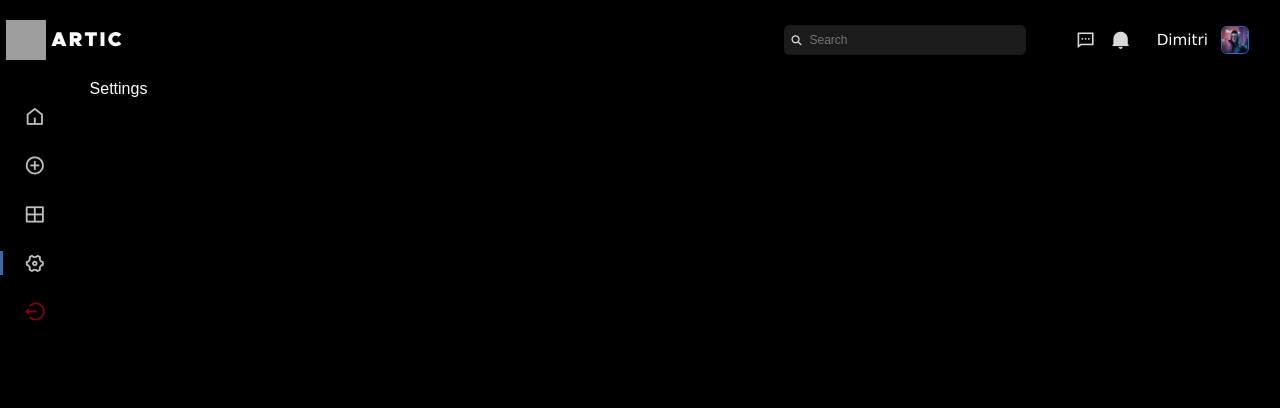
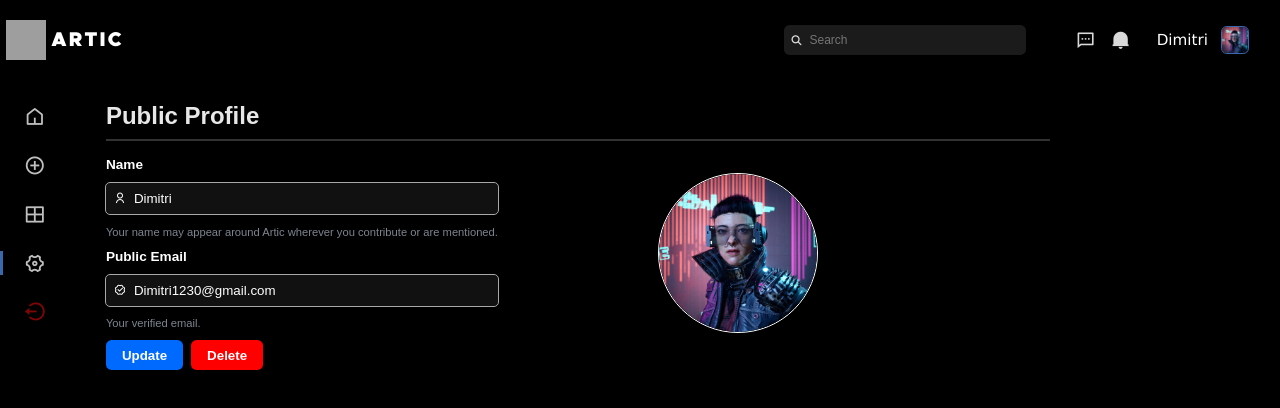
Before and after one commit to Siddhantsingh1230/Artic, a React (Create React App) app: page /setting in a window 1280 px wide. Shown: the top 408 px of the page. Built offline with nearby package versions, Linux system fonts and the light colour scheme; grey boxes are pictures that could not be loaded.

Commit message:
added setting page

```diff
--- a/src/components/Setting.jsx
+++ b/src/components/Setting.jsx
@@ -1,11 +1,48 @@
-import React from 'react';
+import React, { useState } from "react";
 
 const Setting = () => {
+  const [name, setName] = useState("Dimitri");
+  const [email, setEmail] = useState("Dimitri1230@gmail.com");
+  const handleNameChange=(e)=>{
+    setName(e.target.value);
+  }
+  const handleEmailChange=(e)=>{
+    setEmail(e.target.value);
+  }
   return (
     <>
-      Settings
+      <div className="setting">
+        <h2>Public Profile</h2>
+        <hr />
+        <div className="info">
+          <div className="userDetails">
+            <p>Name</p>
+            <div className="userSettingName">
+              <i className="ri-user-line"></i>
+              <input onChange={(e)=>{
+                handleNameChange(e);
+              }} value={name} type="text"/>
+            </div>
+            <small>
+              Your name may appear around Artic wherever you contribute or are
+              mentioned.
+            </small>
+            <p>Public Email</p>
+            <div className="userSettingEmail">
+              <i class="ri-verified-badge-line"></i>
+              <input onChange={(e)=>{
+                handleEmailChange(e);
+              }} value={email} type="text"/>
+            </div>
+            <small>Your verified email.</small>
+          </div>
+          <div className="userImage" ><img src="icon/userSprite.jpg" alt="" /></div>
+        </div>
+        <button className="save">Update</button>
+        <button className="delete">Delete</button>
+      </div>
     </>
   );
-}
+};
 
 export default Setting;
--- a/src/index.css
+++ b/src/index.css
@@ -460,6 +460,7 @@ a {
   filter: blur(0);
 }
 
+
 /* For ToolTips */
 [data-title]:hover:after {
   opacity: 1;
@@ -818,3 +819,117 @@ circle {
   left: 20%;
   transform: translateY(-50%);
 }
+
+/* Setting page */
+.setting{
+  height: 100%;
+  width: 100%;
+  /* border: 1px solid red; */
+  padding: 1.4rem;
+}
+.setting h2{
+  font-size: 1.5rem;
+  margin-bottom: 0.55rem;
+  color: #e7e7e7;
+}
+.setting hr{
+  border: 1px solid #323232;
+  width: 82%;
+  margin-bottom: 1rem;
+}
+.info{
+  display: flex;
+  gap: 10rem;
+
+}
+.userDetails{
+  display: flex;
+  flex-direction: column;
+}
+.userDetails p{
+  font-size: 0.85rem;
+  margin-bottom: .7rem;
+  font-weight: 550;
+}
+.userDetails .userSettingName,.userDetails .userSettingEmail{
+  font-size: .75rem;
+  padding: 0.5rem;
+  background: #111111;
+  outline: 1px solid rgb(168, 168, 168);
+  border-radius: 0.25rem;
+  display: flex;
+  align-items: center;
+  gap: .5rem;
+}
+.userDetails .userSettingName input,.userDetails .userSettingEmail input{
+  margin-bottom: 0;
+  width: 100%;
+  border: none;
+  outline: none;
+  background: transparent;
+}
+.userDetails small{
+  color: #7D8590;
+  font-size: .7rem;
+  margin-block: .7rem;
+}
+p[contenteditable="true"]{
+  outline: none;
+}
+.userImage{
+  border: 1.5px solid white;
+  height: 10rem;
+  width: 10rem;
+  border-radius: 50%;
+  position: relative;
+  margin-top: 1rem  ;
+  overflow: hidden;
+}
+/* .userImage p{
+  position: absolute;
+  z-index: 999;
+  top: 0rem;
+  left: -2rem;
+  font-size: .75rem;
+  color: white;
+} */
+.userImage img{
+  width: 100%;
+  height: 100%;
+  object-fit: cover;
+  position: relative;
+  z-index: 99999;
+  border-radius: 50%;
+}
+.setting button{
+  padding: 0.45rem 1rem;
+  border: none;
+  outline: none;
+  margin-right: .5rem;
+  border-radius: .35rem;
+}
+.setting .save{
+  background-color: #006aff;
+  font-weight: 550;
+  transition: all ease 0.3s;
+}
+.setting .delete{
+  background-color: #ff0000;
+  font-weight: 550;
+  transition: all ease 0.3s;
+}
+.setting .save:hover , .setting .delete:hover{
+  scale: 0.98;
+  opacity: 0.7;
+  cursor: pointer;
+  color: #111111;
+}
+.userImage::after {
+  content: "";
+  position: absolute;
+  top: 0;
+  width: 100%;
+  height: 100%;
+  background: var(--shine-effect);
+  animation: shine 2s ease-in-out infinite;
+}
```
